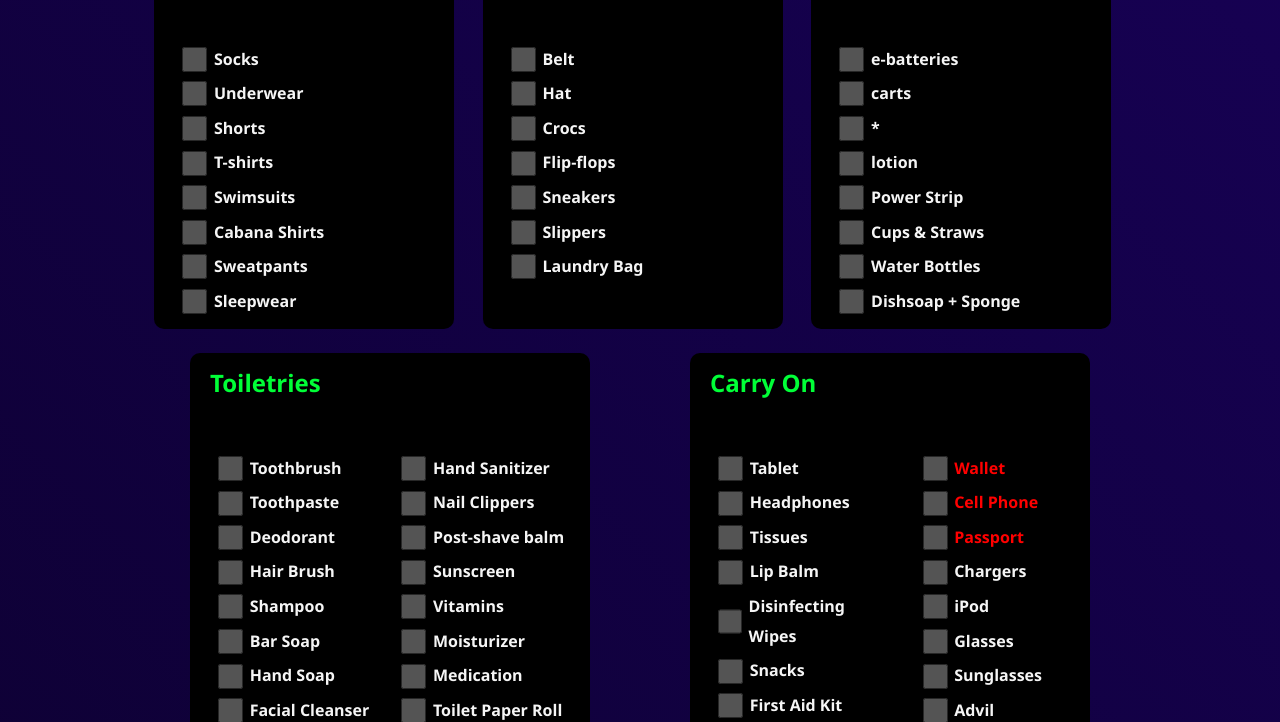
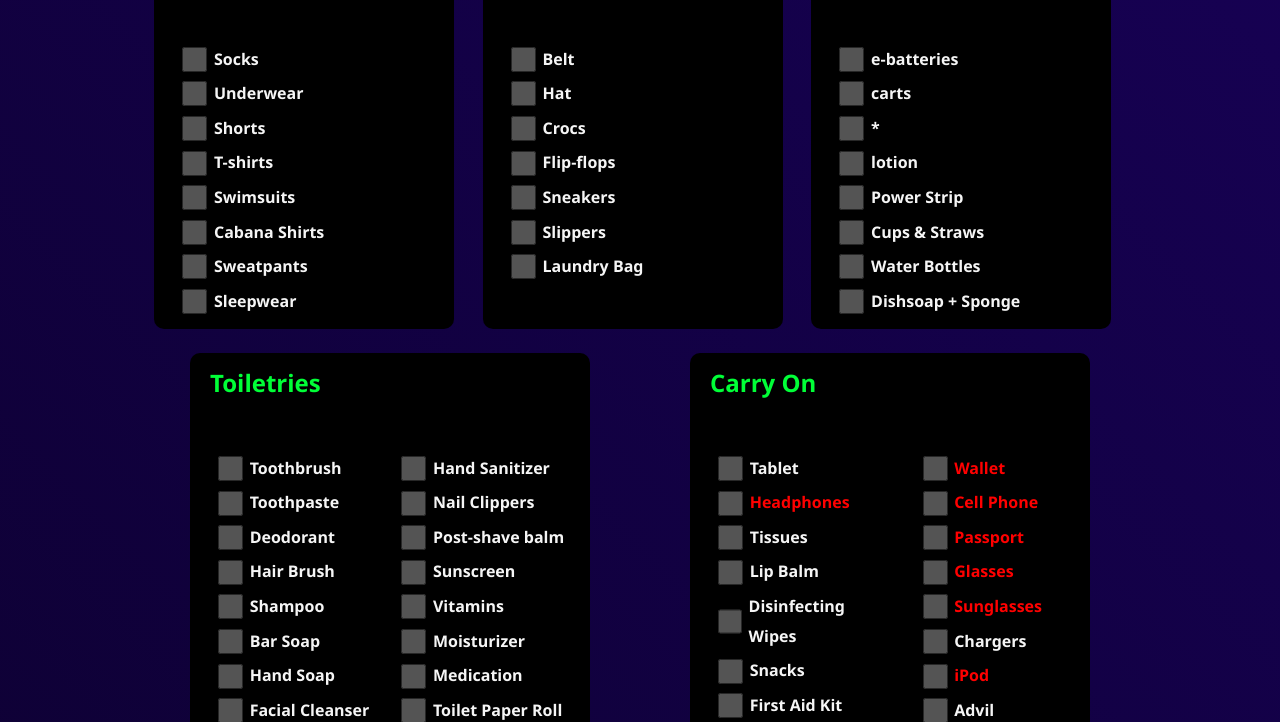
Before and after one commit to mroberts70/vacationform, a plain HTML site: page index.html in a window 1280 px wide. Shown: the part 230-952 px from the top of the page. Drawn offline with Linux system fonts and the light colour scheme.

Commit message:
made a few more items "important"

```diff
--- a/index.html
+++ b/index.html
@@ -183,7 +183,7 @@
                                 <li><input type="checkbox" id="option45" name="option45" value=""><label
                                         for="option45">Tablet</label></li>
                                 <li><input type="checkbox" id="option46" name="option46" value=""><label
-                                        for="option46">Headphones</label></li>
+                                        for="option46" class="bigitem">Headphones</label></li>
                                 <li><input type="checkbox" id="option47" name="option47" value=""><label
                                         for="option47">Tissues</label></li>
                                 <li><input type="checkbox" id="option48" name="option48" value=""><label
@@ -209,14 +209,14 @@
                                         for="option34" class="bigitem">Cell Phone</label></li>
                                 <li><input type="checkbox" id="option35" name="option35" value=""><label
                                         for="option35" class="bigitem">Passport</label></li>
+                                <li><input type="checkbox" id="option53" name="option53" value=""><label
+                                        for="option53" class="bigitem">Glasses</label></li>
+                                <li><input type="checkbox" id="option54" name="option54" value=""><label
+                                        for="option54" class="bigitem">Sunglasses</label></li>
                                 <li><input type="checkbox" id="option36" name="option36" value=""><label
                                         for="option36">Chargers</label></li>
                                 <li><input type="checkbox" id="option37" name="option37" value=""><label
-                                        for="option37">iPod</label></li>
-                                <li><input type="checkbox" id="option53" name="option53" value=""><label
-                                        for="option53">Glasses</label></li>
-                                <li><input type="checkbox" id="option54" name="option54" value=""><label
-                                        for="option54">Sunglasses</label></li>
+                                        for="option37" class="bigitem">iPod</label></li>
                                 <li><input type="checkbox" id="option29" name="option29" value=""><label
                                         for="option29">Advil</label></li>
                                 <li><input type="checkbox" id="option63" name="option63" value=""><label
```
